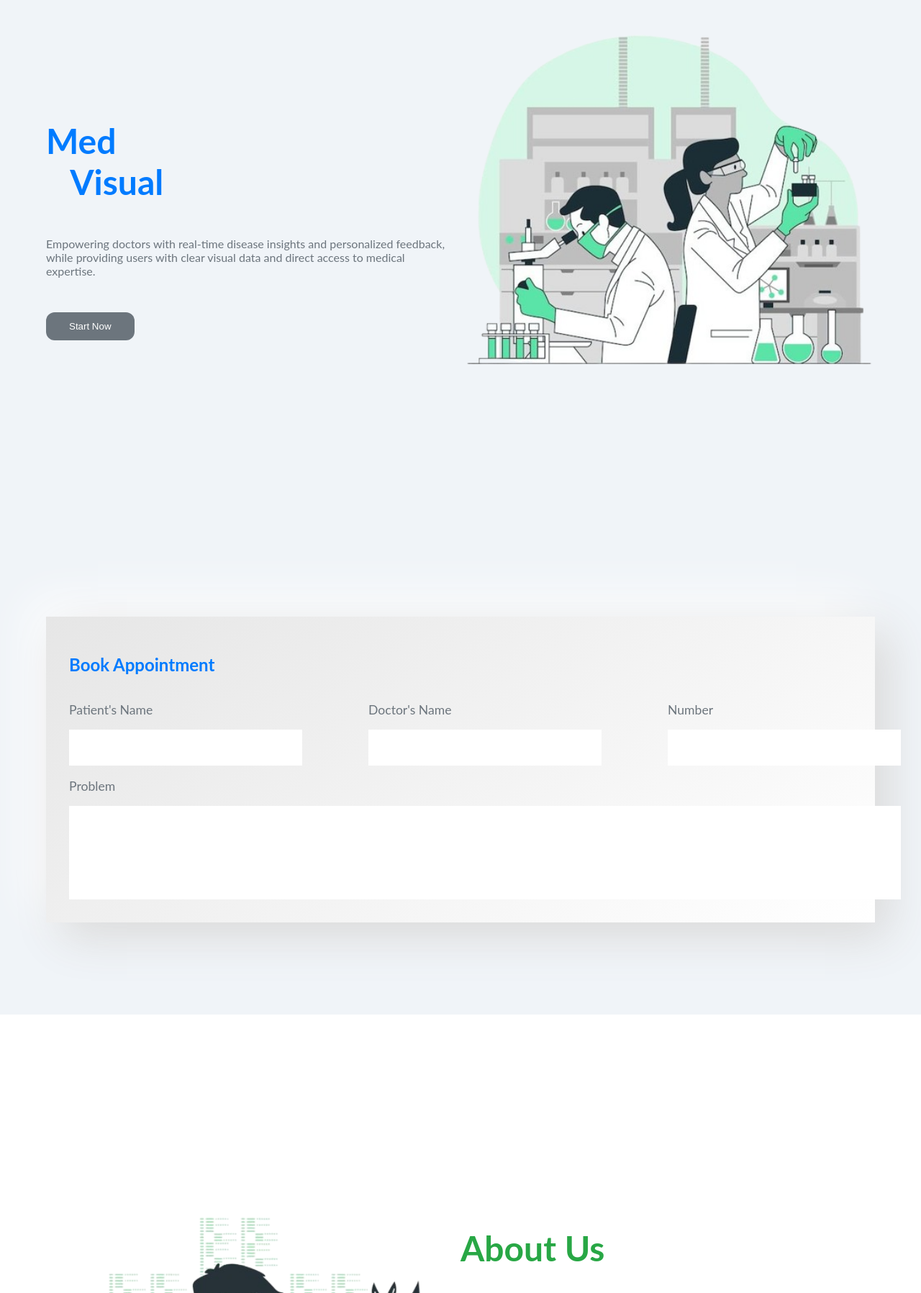
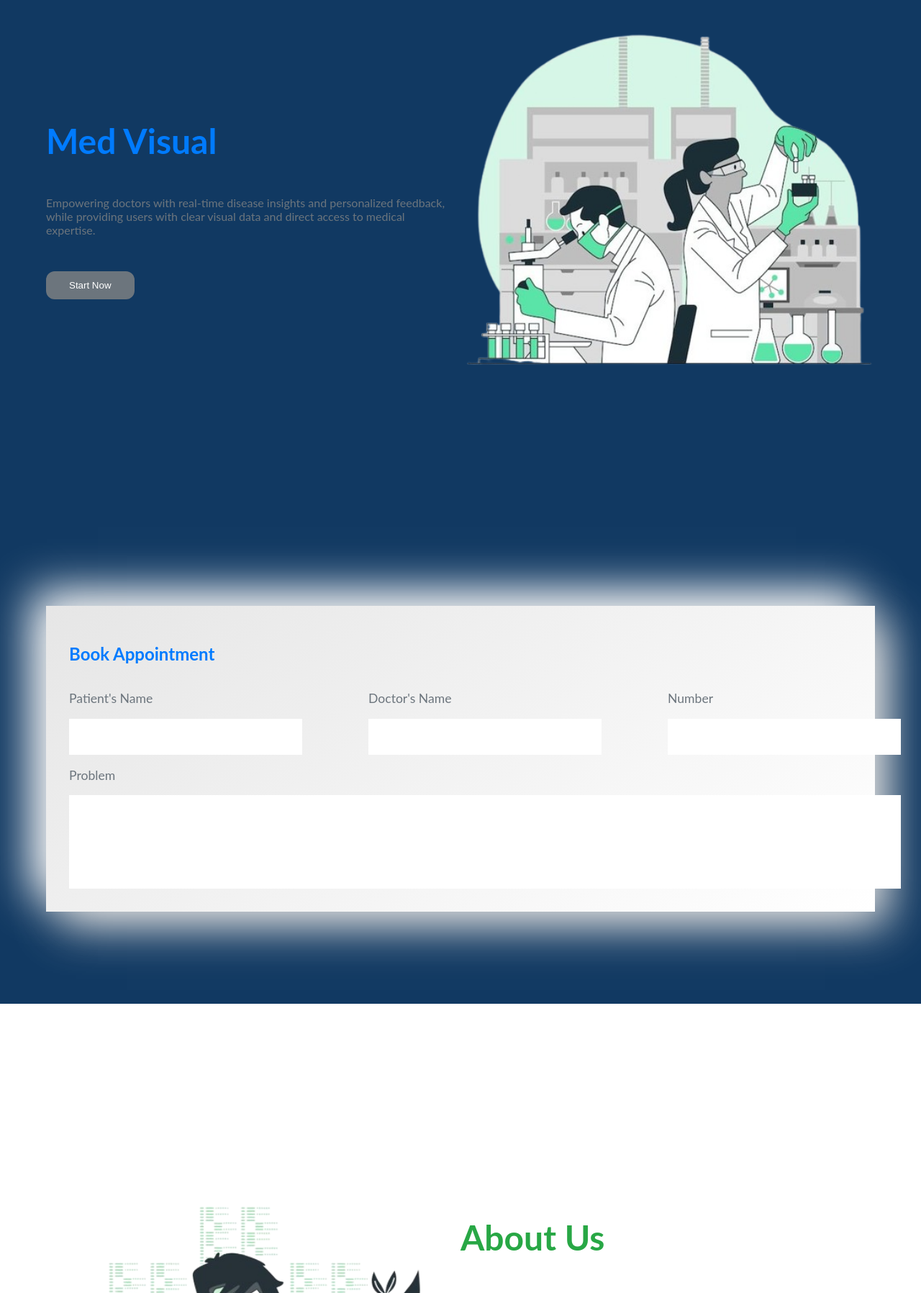
Before and after one commit to raiyan-rahman03/CSB_Project, a Django app: page /index in a window 1280 px wide. Shown: the part 121-1918 px from the top of the page at 72% size. Run offline with Django 5.2, Linux system fonts and the light colour scheme; some libraries are stand-ins or nearby versions.

Commit message:
checking

```diff
--- a/project/Api/models.py
+++ b/project/Api/models.py
@@ -25,7 +25,7 @@ class LabReport(models.Model):
 
 class LabReportImage(models.Model):
     lab_report = models.ForeignKey(LabReport, on_delete=models.CASCADE, related_name='images')
-    image = models.ImageField()
+    image = models.ImageField(upload_to='lab_reports')
     uploaded_at = models.DateTimeField(auto_now_add=True)
     size = models.PositiveIntegerField()
 
--- a/project/project/settings.py
+++ b/project/project/settings.py
@@ -143,6 +143,10 @@ STATIC_URL = '/static/'
 STATICFILES_DIRS = [
     BASE_DIR / 'static',
 ]
+
+MEDIA_URL = '/media/'
+MEDIA_ROOT = os.path.join(BASE_DIR, 'media')
+
 # Default primary key field type
 # https://docs.djangoproject.com/en/5.0/ref/settings/#default-auto-field
 
--- a/project/static/css/style.css
+++ b/project/static/css/style.css
@@ -1,6 +1,6 @@
 /* ---------------- Global Classes ---------------- */
 :root {
-    --main-bg: #f0f4f8;
+    --main-bg: #113962;
     --second-bg: #ffffff;
     --main-color: #007bff;
     --secondary-color: #28a745;
--- a/project/templates/index.html
+++ b/project/templates/index.html
@@ -43,8 +43,7 @@
         <div class="header flex-row container">
             <div class="content-side two-side-div">
                 <h1>
-                    Med <br>
-                    &nbsp;&nbsp;&nbsp;Visual
+                    Med Visual
                 </h1>
                 <p>
                     Empowering doctors with real-time disease insights and personalized
```
Also changed, not shown: project/ocr.png (added), project/ocr_NGtz1lz.png (added), 1 other file.
